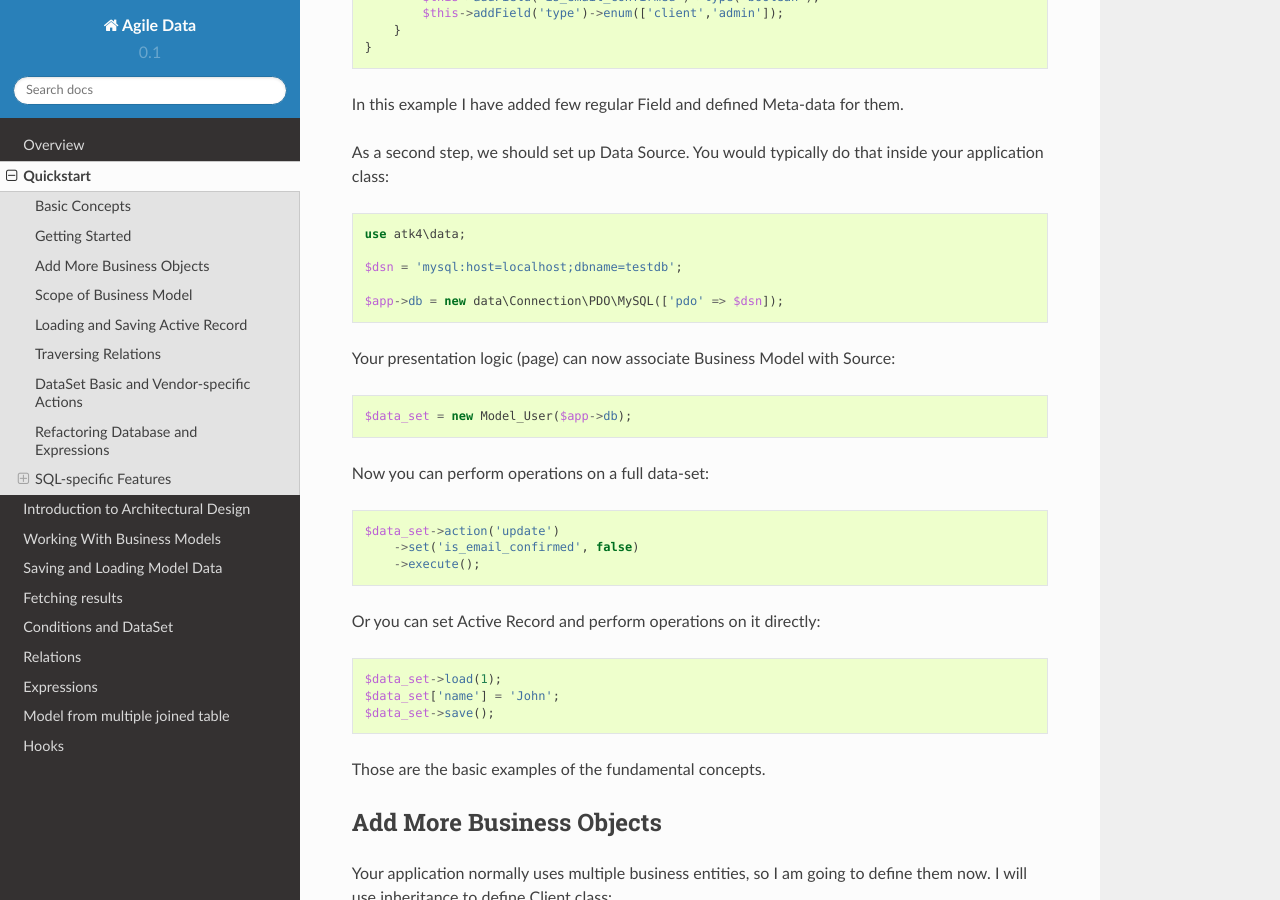
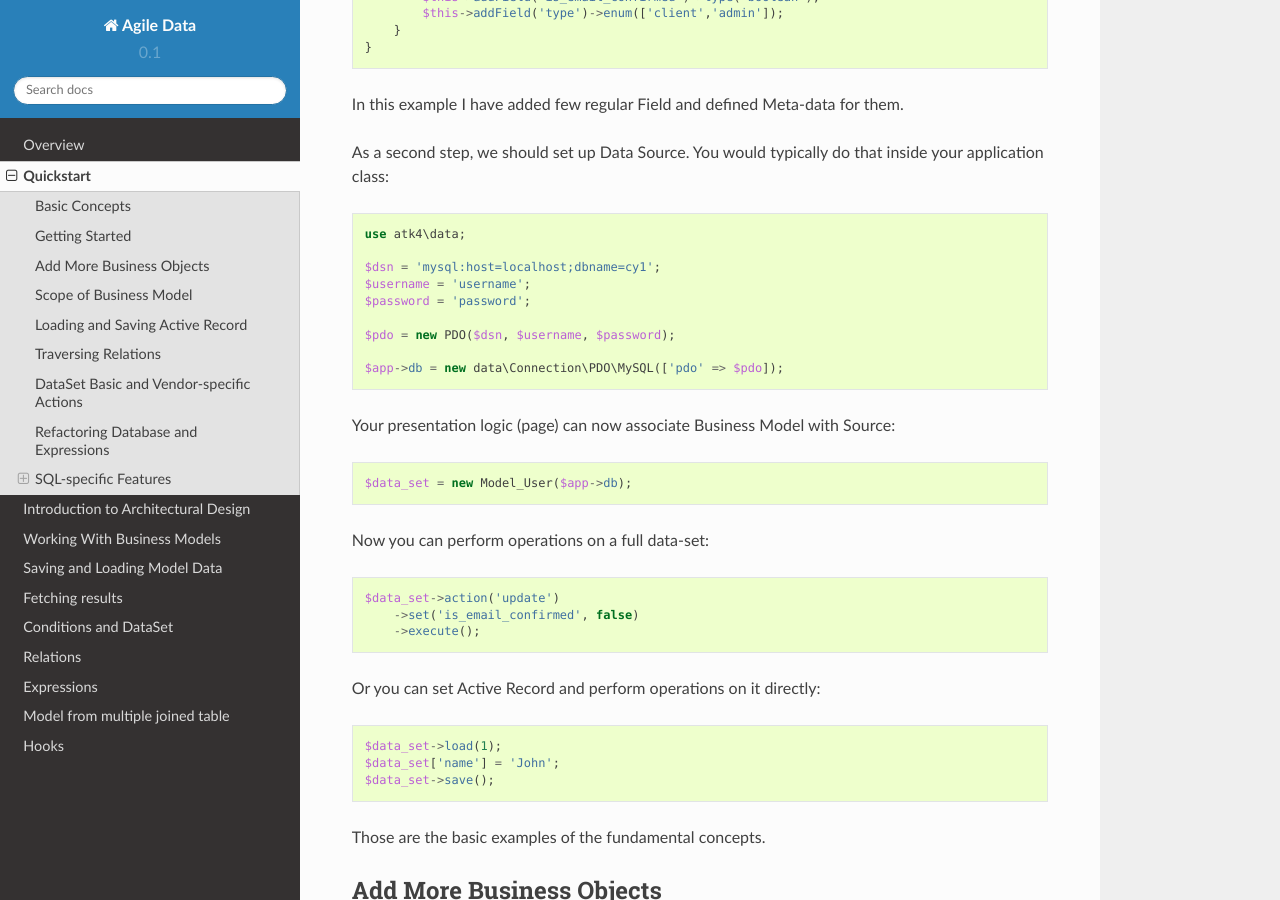
Before and after one commit to atk4/data, a Sphinx documentation site: the page built from docs/quickstart.rst, in a window 1280 px wide and 900 px high, scrolled down 1141 px. Built offline with Sphinx 7.4.7 and the Read the Docs theme 2.0.0, drawn with Linux system fonts in a browser that asks for light colours; pages that are not in the unit, such as notebooks, are missing from menus; cross-references to code outside the pages are shown as plain code.

Commit message:
Update quickstart.rst

```diff
--- a/docs/quickstart.rst
+++ b/docs/quickstart.rst
@@ -68,9 +68,13 @@ typically do that inside your application class::
 
     use atk4\data;
 
-    $dsn = 'mysql:host=localhost;dbname=testdb';
+    $dsn = 'mysql:host=localhost;dbname=cy1';
+    $username = 'username';
+    $password = 'password';
 
-    $app->db = new data\Connection\PDO\MySQL(['pdo' => $dsn]);
+    $pdo = new PDO($dsn, $username, $password);
+
+    $app->db = new data\Connection\PDO\MySQL(['pdo' => $pdo]);
 
 Your presentation logic (page) can now associate Business Model with
 Source::
```
